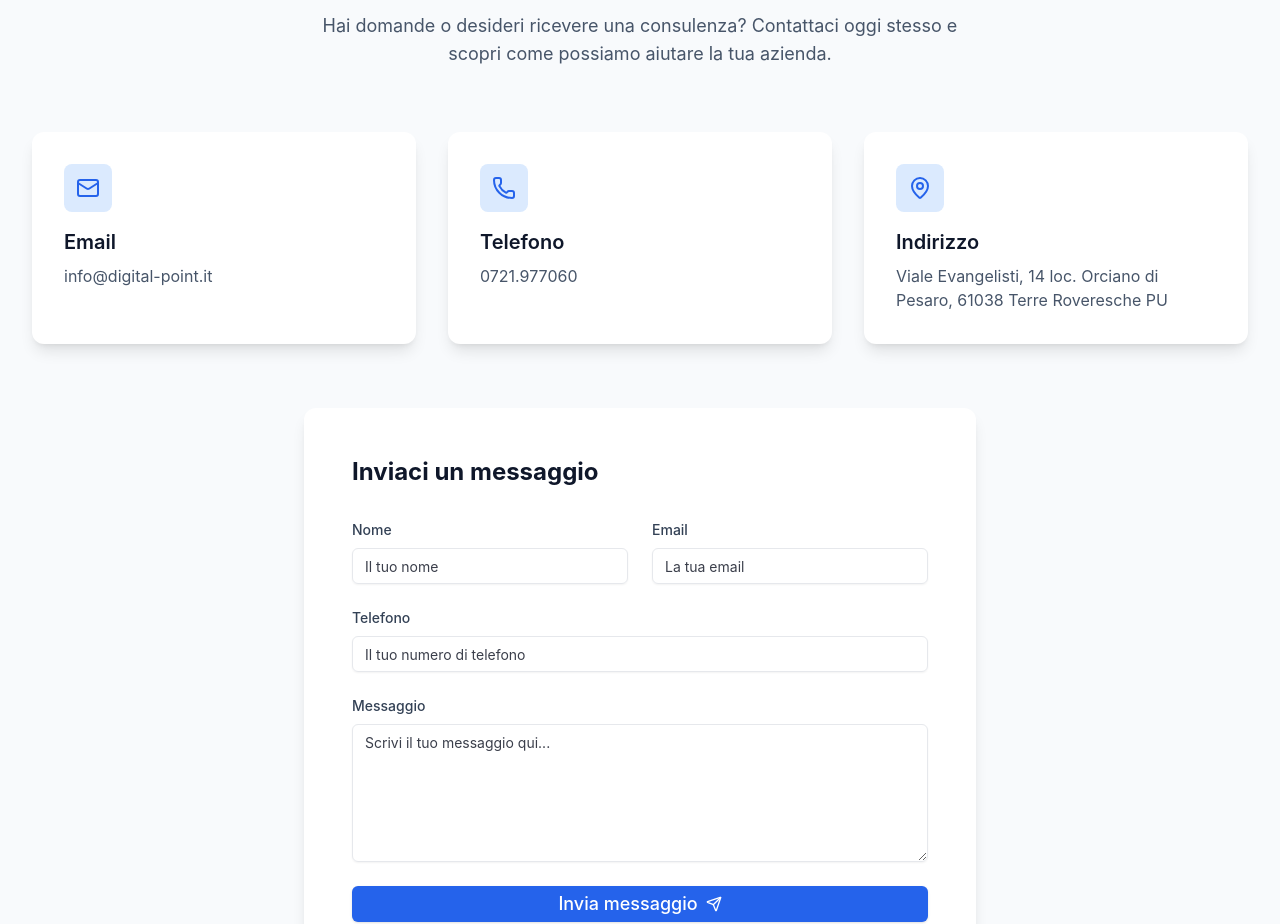
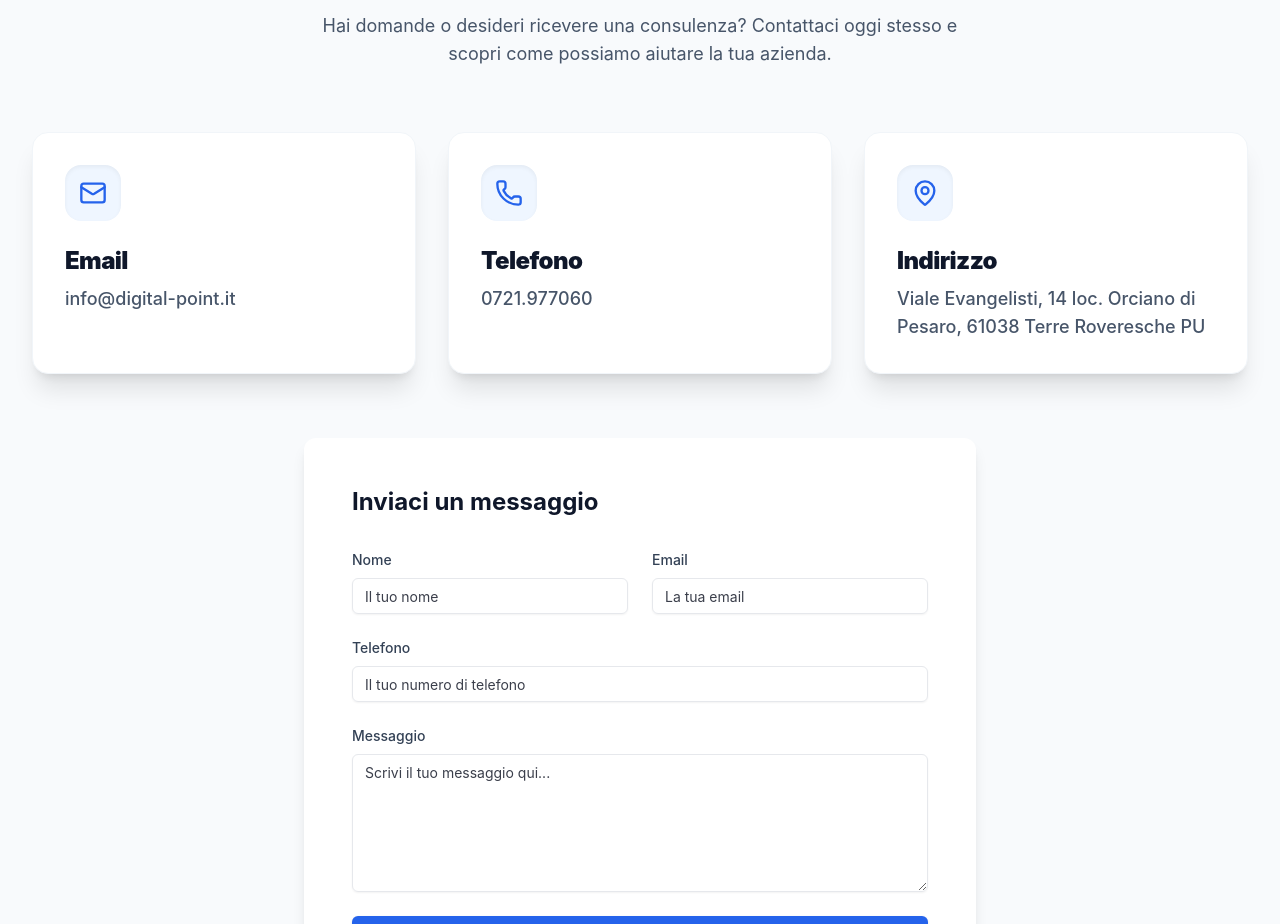
Before and after one commit to Vittomazza/digital-point-website, a React (Create React App) app: page / in a window 1280 px wide. Shown: the part 3860-4784 px from the top of the page. Built offline with nearby package versions, Linux system fonts and the light colour scheme.

Commit message:
fix design services 3.2

```diff
--- a/src/App.css
+++ b/src/App.css
@@ -52,3 +52,14 @@ html {
 .animate-spin-slow {
   animation: spin-slow 8s linear infinite;
 }
+
+/* Hide scrollbar for Chrome, Safari and Opera */
+.no-scrollbar::-webkit-scrollbar {
+  display: none;
+}
+
+/* Hide scrollbar for IE, Edge and Firefox */
+.no-scrollbar {
+  -ms-overflow-style: none;  /* IE and Edge */
+  scrollbar-width: none;  /* Firefox */
+}
--- a/src/components/ContactSection.jsx
+++ b/src/components/ContactSection.jsx
@@ -103,21 +103,25 @@ export const ContactSection = () => {
                   href={info.href}
                   target="_blank"
                   rel="noopener noreferrer"
-                  initial={{ opacity: 0, y: 20 }}
-                  whileInView={{ opacity: 1, y: 0 }}
-                  transition={{ duration: 0.5, delay: index * 0.1 }}
-                  viewport={{ once: true }}
-                  className="bg-white p-8 rounded-xl shadow-lg hover:shadow-xl transition-all duration-300 group"
+                  initial={{ opacity: 0, scale: 0.95 }}
+                  whileInView={{ opacity: 1, scale: 1 }}
+                  transition={{
+                    duration: 0.5,
+                    delay: index * 0.1,
+                    ease: [0.16, 1, 0.3, 1]
+                  }}
+                  viewport={{ once: true, margin: "-50px" }}
+                  className="bg-white p-8 rounded-2xl shadow-xl hover:shadow-2xl transition-all duration-500 border border-slate-100 hover:border-blue-200 group"
                 >
-                <div className="flex items-center mb-4">
-                  <div className="w-12 h-12 bg-blue-100 rounded-lg flex items-center justify-center group-hover:bg-blue-600 transition-colors duration-300">
-                    <Icon className="text-blue-600 group-hover:text-white transition-colors duration-300" size={24} />
+                <div className="flex items-center mb-6">
+                  <div className="w-14 h-14 bg-blue-50 rounded-2xl flex items-center justify-center group-hover:bg-blue-600 transition-all duration-500 shadow-inner">
+                    <Icon className="text-blue-600 group-hover:text-white transition-colors duration-500" size={28} />
                   </div>
                 </div>
-                <h3 className="text-xl font-semibold text-slate-900 mb-2">
+                <h3 className="text-2xl font-black text-slate-900 mb-2 tracking-tight">
                   {info.label}
                 </h3>
-                <p className="text-slate-600 group-hover:text-blue-600 transition-colors duration-300">
+                <p className="text-slate-600 font-medium group-hover:text-blue-600 transition-colors duration-500 text-lg">
                   {info.value}
                 </p>
               </motion.a>
--- a/src/pages/ServicesPage.jsx
+++ b/src/pages/ServicesPage.jsx
@@ -108,11 +108,11 @@ export const ServicesPage = () => {
     <div className="min-h-screen bg-white">
       {/* Floating Side Menu */}
       <motion.div
-        initial={{ opacity: 0, x: -20 }}
+        initial={{ opacity: 0, x: -30 }}
         animate={{ opacity: 1, x: 0 }}
-        className="fixed left-4 top-[45%] -translate-y-1/2 z-40 hidden xl:flex flex-col gap-1 p-1.5 bg-white/90 backdrop-blur-md rounded-2xl shadow-2xl border border-slate-100"
+        className="fixed left-4 top-1/2 -translate-y-1/2 z-40 hidden xl:flex flex-col gap-1 p-2 bg-slate-900/90 backdrop-blur-xl rounded-3xl shadow-[0_20px_50px_rgba(0,0,0,0.3)] border border-white/10 max-h-[85vh] overflow-y-auto no-scrollbar"
       >
-        <div className="text-[7px] font-black uppercase tracking-[0.2em] text-slate-400 mb-1 px-2">Services</div>
+        <div className="text-[7px] font-black uppercase tracking-[0.2em] text-blue-400/60 mb-2 text-center pt-1">IT Services</div>
         {mockData.services.map((service) => {
           const Icon = iconMap[service.icon] || Server;
           const isActive = activeService === service.id;
@@ -120,18 +120,18 @@ export const ServicesPage = () => {
             <button
               key={service.id}
               onClick={() => scrollToService(service.id)}
-              className={`group relative flex items-center justify-center w-9 h-9 rounded-lg transition-all duration-300 ${
+              className={`group relative flex items-center justify-center w-10 h-10 rounded-xl transition-all duration-500 ${
                 isActive
-                  ? 'bg-blue-600 text-white shadow-lg shadow-blue-500/20 scale-110'
-                  : 'text-slate-400 hover:bg-slate-50 hover:text-blue-600'
+                  ? 'bg-blue-600 text-white shadow-lg shadow-blue-500/40 scale-110'
+                  : 'text-slate-400 hover:bg-white/5 hover:text-blue-400'
               }`}
             >
-              <Icon size={16} className={isActive ? "animate-spin-slow" : ""} />
+              <Icon size={18} className={isActive ? "animate-spin-slow" : ""} />
 
               {/* Tooltip */}
-              <div className="absolute left-full ml-4 px-3 py-2 bg-slate-950 text-white text-[10px] font-bold rounded-lg opacity-0 pointer-events-none group-hover:opacity-100 transition-opacity whitespace-nowrap shadow-xl">
+              <div className="absolute left-full ml-4 px-3 py-2 bg-slate-900 text-white text-[10px] font-black rounded-lg opacity-0 pointer-events-none group-hover:opacity-100 transition-all duration-300 translate-x-[-10px] group-hover:translate-x-0 whitespace-nowrap shadow-2xl border border-white/10">
                 {service.title}
-                <div className="absolute left-0 top-1/2 -translate-x-full -translate-y-1/2 border-8 border-transparent border-r-slate-950"></div>
+                <div className="absolute left-0 top-1/2 -translate-x-full -translate-y-1/2 border-8 border-transparent border-r-slate-900"></div>
               </div>
             </button>
           );
```
